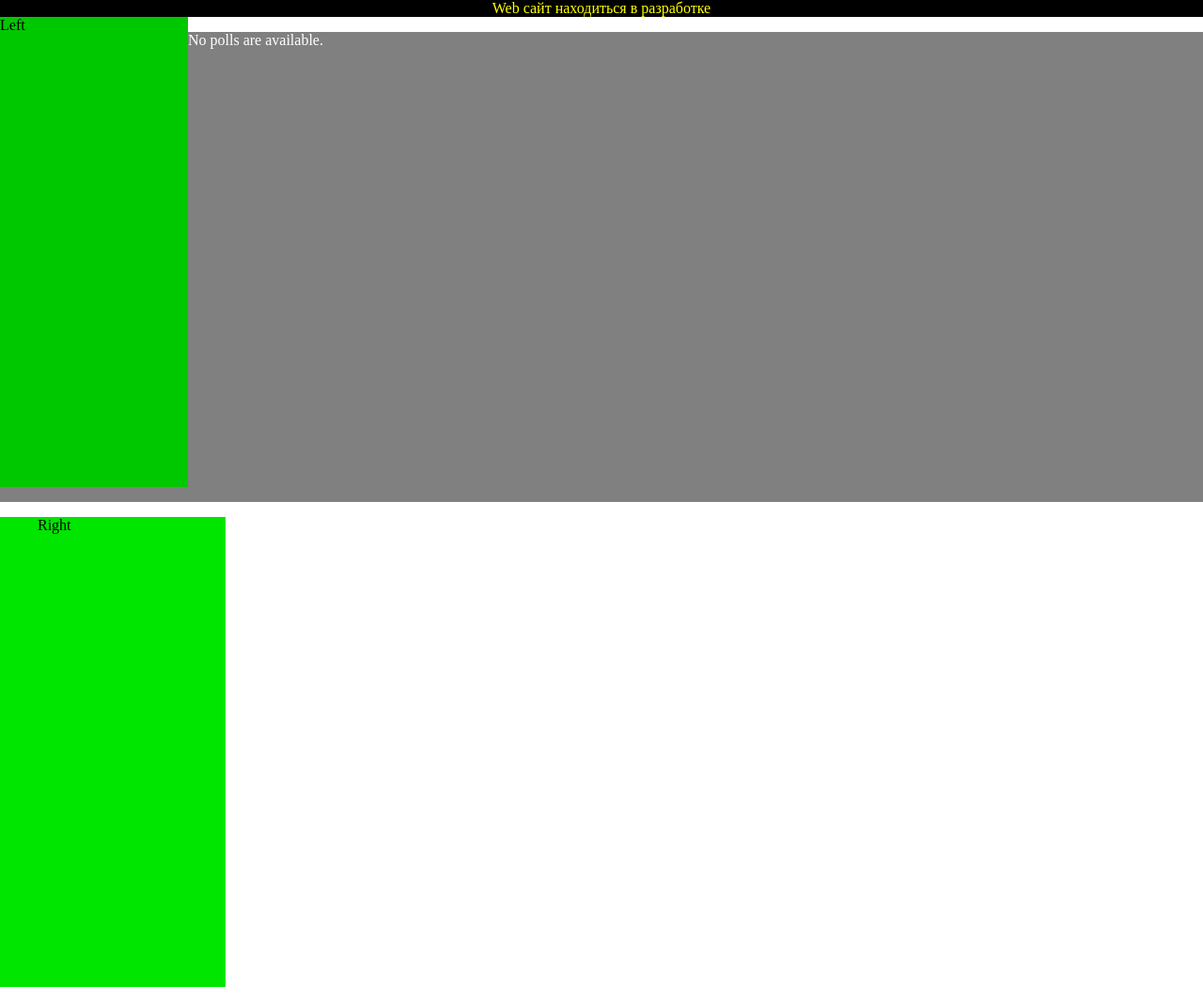
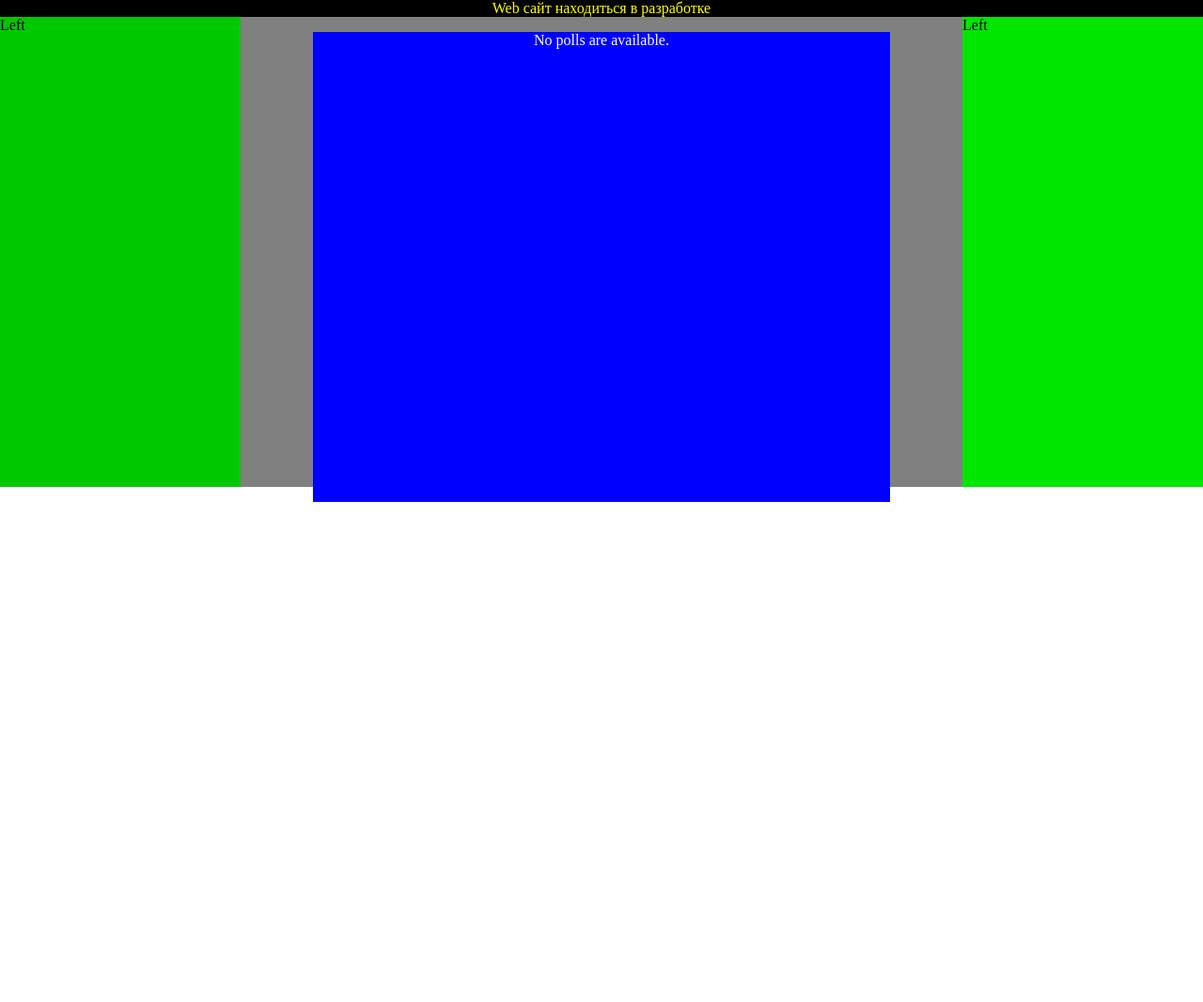
Before and after one commit to DmitryLNG/lang, a Django app: template polls/templates/polls/index.html in a window 1280 px wide. Shown: the whole page at 94% size. After the commit the page ends 534 px from the top, so only its background shows below. Run offline with Django 3.2, Linux system fonts and the light colour scheme; the template is opened without the code that fills it, so the values that code supplies are empty.

Commit message:
urls and ...

```diff
--- a/mysite/urls.py
+++ b/mysite/urls.py
@@ -1,5 +1,4 @@
 """mysite URL Configuration
-
 The `urlpatterns` list routes URLs to views. For more information please see:
     https://docs.djangoproject.com/en/1.11/topics/http/urls/
 Examples:
--- a/polls/static/polls/style.css
+++ b/polls/static/polls/style.css
@@ -1,6 +1,6 @@
 body {
-    margin: 0px;
-    padding: 0px;
+	margin: 0;
+	padding: 0;
 }
 li a {
     color: white;
@@ -12,20 +12,29 @@ li a {
 	color: yellow;
 }
 .left1 {
-	width: 200px;
+	width: 20%;
 	height: 500px;
 	float: left;
 	background: rgb(0,200,0);
 }
 .center1 {
 	background: grey;
+	width: 60%;
 	height: 500px;
 	color: white;
+	float: left;
+	margin: auto;
+}
+.main1 {
+	background: blue;
+	width: 80%;
+	height: 100%;
+	color: white;
+	min-width: 300px;
 
 }
-
 .right1 {
-	width: 200px;
+	width: 20%;
 	height: 500px;
 	float: left;
 	background: rgb(0,230,0);
--- a/polls/templates/polls/index.html
+++ b/polls/templates/polls/index.html
@@ -3,7 +3,8 @@
 <link rel="stylesheet" type="text/css" href="{% static 'polls/style.css' %}" />
 <div class="header1"> Web сайт находиться в разработке</div>
 <div class="left1"> Left </div>
-<div class="center1">
+<div class="center1" align="center">
+<div class="main1">
 {% if latest_question_list %}
     <ul>
     {% for question in latest_question_list %}
@@ -14,5 +15,4 @@
 {% else %}
     <p>No polls are available.</p>
 {% endif %}
-</div>
-<dir class="right1"> Right </dir>
+</div></div><div class="right1"> Left </div>
```
